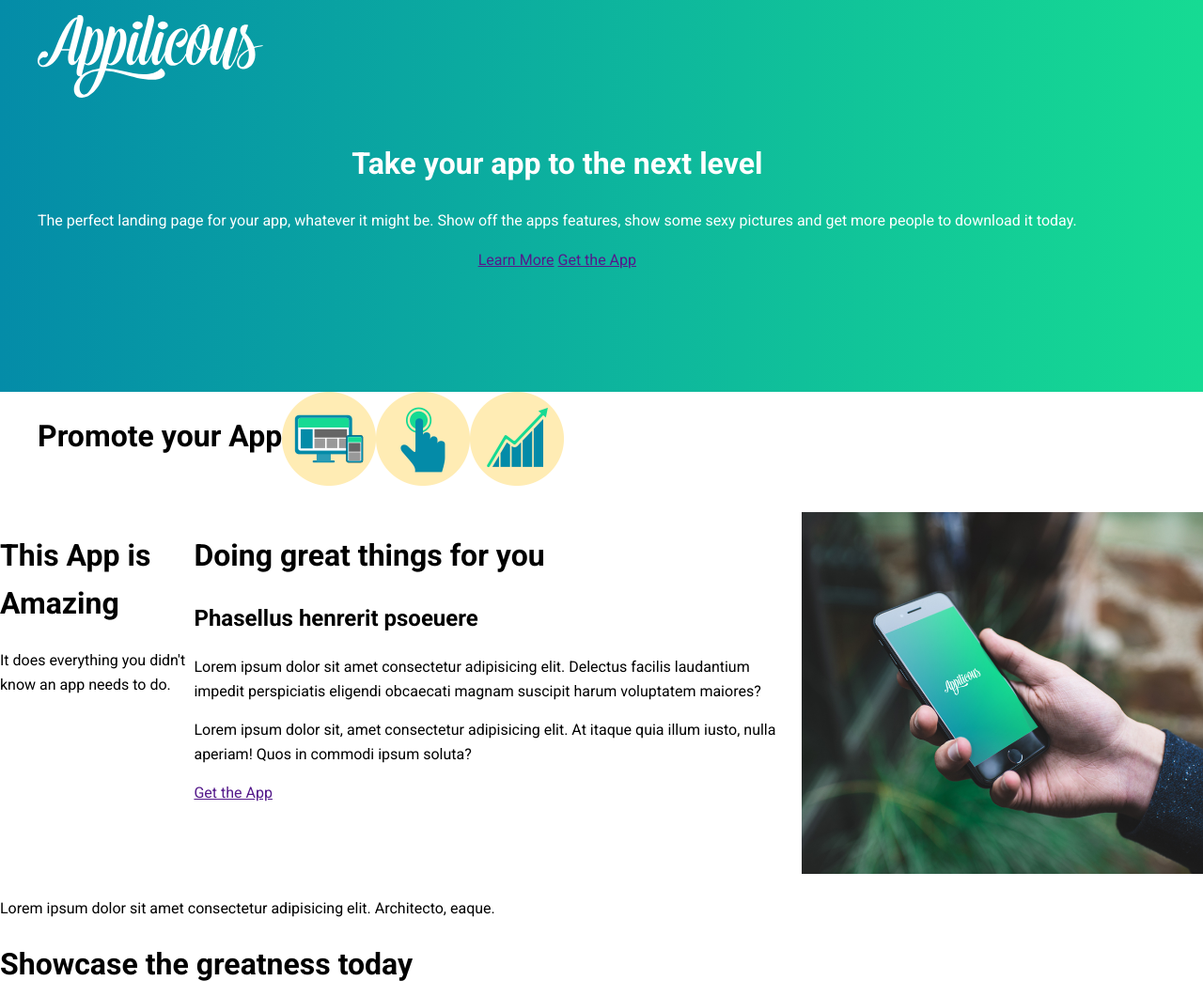
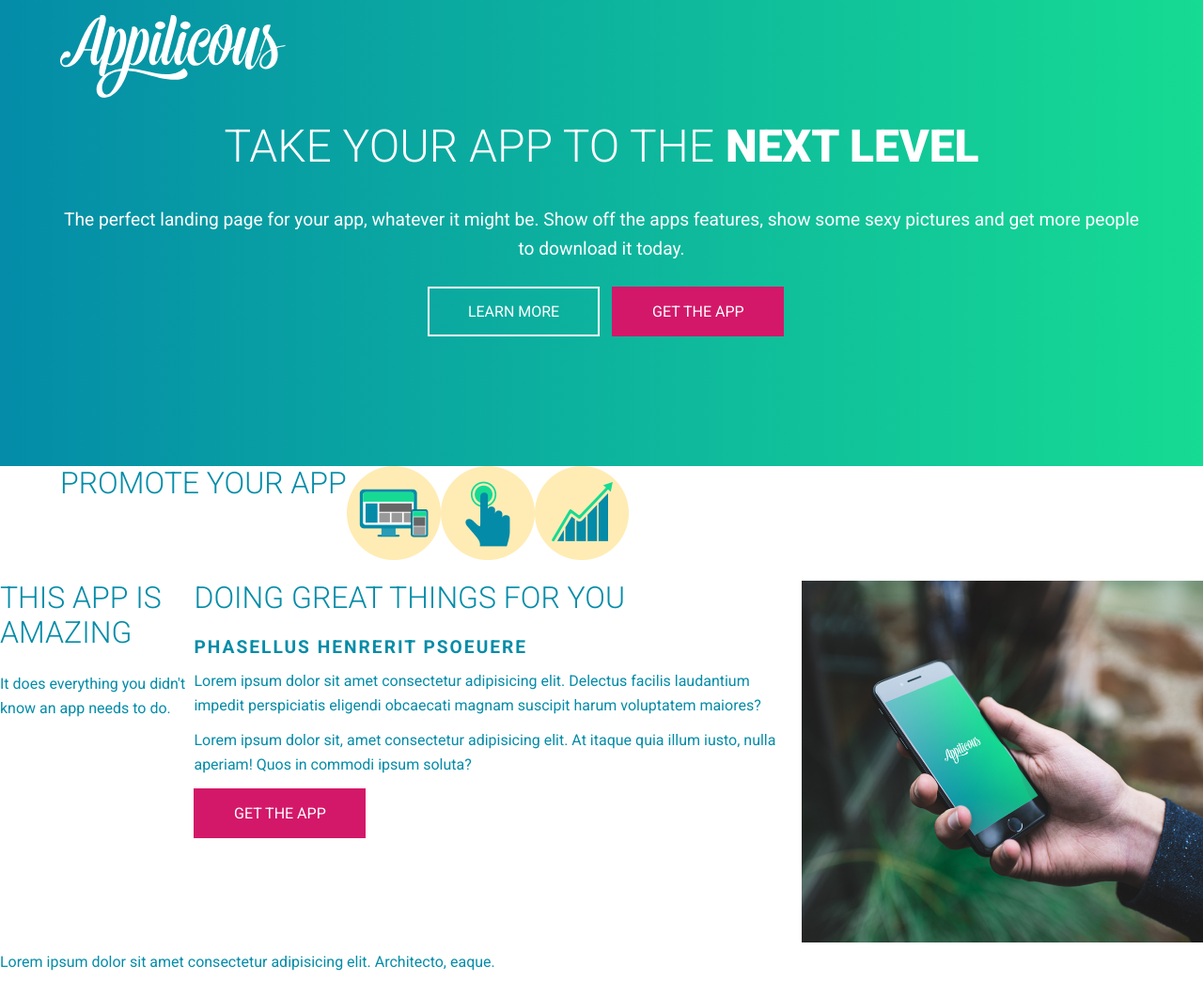
Before and after one commit to Blaize3/app-tutorials, a website: page index.html in a window 1280 px wide. Shown: the top 1044 px of the page at 94% size. Drawn offline with Linux system fonts and the light colour scheme.

Commit message:
Modified typography for the application

```diff
--- a/sass/base/_base.scss
+++ b/sass/base/_base.scss
@@ -1,5 +1,9 @@
 *, *::before, *::after{
   box-sizing: border-box;
+}
+
+body{
+  color: $text-secondary;
 }
 
 img{
@@ -8,7 +12,7 @@ img{
 }
 
 .container{
-  width: 95%;
+  width: 90%;
   max-width: 1200px;
   margin: 0 auto;
 }
--- /dev/null
+++ b/sass/base/_typography.scss
@@ -0,0 +1,34 @@
+h1, h2, h3, h4, h5, h6, p{
+  margin: 0 0 0.75em;
+}
+
+h1:last-child, h2:last-child, h3:last-child, h4:last-child, h5:last-child, h6:last-child, p:last-child{
+  margin: 0;
+}
+
+h1{
+  font-size: 2rem;
+  font-weight: $font-light;
+  line-height: 1.15;
+  text-transform: uppercase;
+}
+
+h2{
+  font-size: 1.2rem;
+  text-transform: uppercase;
+  letter-spacing: 2px;
+  line-height: 1;
+}
+
+.title-large{
+  font-size: 3rem;
+  font-weight: $font-black;
+}
+
+span{
+  font-weight: $font-light;
+}
+
+.text-intro{
+  font-size: 1.2rem;
+}
--- /dev/null
+++ b/sass/components/_buttons.scss
@@ -0,0 +1,32 @@
+.btn{
+  display: inline-block;
+  padding: .75em 2.54em;
+  text: {
+    transform: uppercase;
+    decoration: none;
+  }
+
+  &:not(:last-of-type){
+    margin: 0.6em;
+  }
+}
+
+.btn--primary{
+  color: $text-inverse;
+  background: $accent;
+  border: 2px solid $accent;
+
+  &:hover, &:focus{
+    background: darken($accent, 15%);
+  }
+}
+
+.btn--secondary{
+  color: $text-inverse;
+  border: 2px solid $text-inverse;
+
+  &:hover, &:focus{
+    background: $text-inverse, 15%;
+    color: $text-secondary;
+  }
+}
--- a/sass/index.scss
+++ b/sass/index.scss
@@ -10,6 +10,7 @@
 
 // 3. Base Styles
 @import 'base/base';
+@import 'base/typography';
 
 
 // 4. Layout
@@ -20,6 +21,7 @@
 
 
 // 5. Components
+@import 'components/buttons'
 
 
 //
```
Also changed, not shown: css/index.css.
